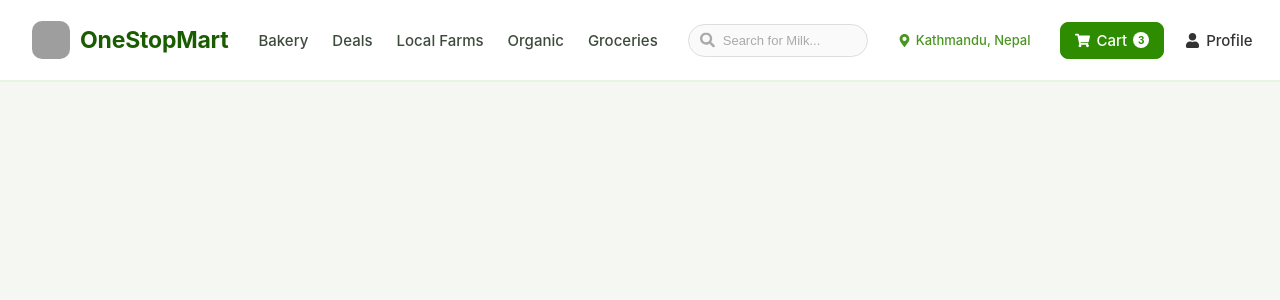
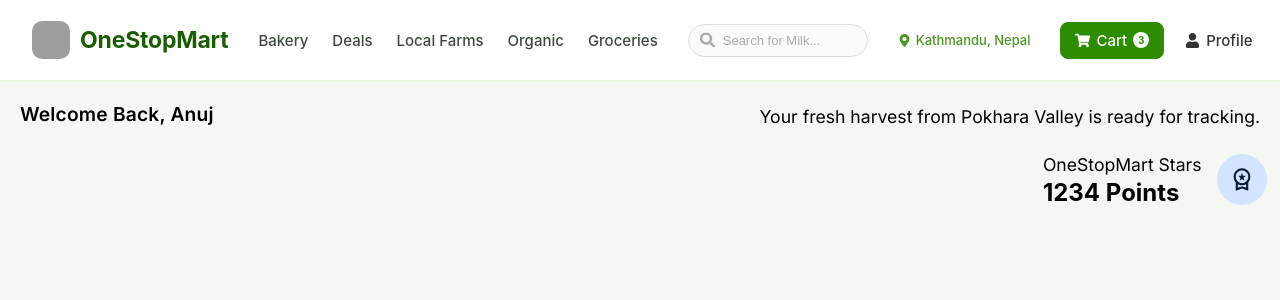
Before and after one commit to frosty-alt/OneStopMart, a React (Vite) app: page /home in a window 1280 px wide. Shown: the top 300 px of the page. Built offline with nearby package versions, Linux system fonts and the light colour scheme; grey boxes are pictures that could not be loaded.

Commit message:
UserLogin

```diff
--- a/src/Auth/OtpVerify.jsx
+++ b/src/Auth/OtpVerify.jsx
@@ -73,7 +73,7 @@ const OtpVerify = () => {
       );
       const data = await response.json();
       if (response.ok) {
-        navigate('/home');
+        navigate('/userlogin');
       } else {
         setError(data.message || 'Invalid OTP. Try again.');
       }
--- /dev/null
+++ b/src/Auth/userlogin.jsx
@@ -0,0 +1,64 @@
+import React from 'react'
+import { useState, useEffect } from 'react';
+import { useNavigate } from 'react-router-dom'
+const userlogin = () => {
+    const navigate = useNavigate()
+    const [loading, setLoading] = useState(false)
+    const [error, setError] = useState('')
+    const [name, setName] = useState('')
+
+
+    const Handlesubmit = async () => {
+        if (!name.trim()) {
+      setError('Please enter your name.');
+      return;
+    }
+    if (!/^[A-Za-z\s]+$/.test(name)) {
+      setError('Name can only contain letters and spaces.');
+      return;
+    }
+
+    setError('');
+    setLoading(true);
+   try {
+    const token = localStorage.getItem('token');
+    console.log('All localStorage:', {...localStorage});
+        console.log('All sessionStorage:', {...sessionStorage});
+    if (!token) {
+      throw new Error('User is not authenticated');
+    }
+  const response = await fetch(
+     'https://onestopmartbackend-eqe8hea0azegacdq.southeastasia-01.azurewebsites.net/auth/set-name',
+    {
+      method: 'POST',
+      headers: {
+        'Content-Type': 'application/json',
+      },
+      body: JSON.stringify({ name }),
+    }
+  );
+
+  if (!response.ok) {
+    throw new Error('Failed to set user name');
+  }
+
+  navigate('/home');
+} catch (error) {
+  console.error('Error Occurred:', error);
+}
+finally{
+  setLoading(false);
+}
+}
+
+  return (
+    <div className="userlogin">
+        <h3>User Login</h3>
+        <p>This is the user login page.</p>
+        <input type="text" placeholder="Enter your name" value={name} onChange={(e) => setName(e.target.value)} />
+        <button onClick={Handlesubmit }>Submit</button>
+    </div>
+  )
+}
+
+export default userlogin
--- /dev/null
+++ b/src/Home/Hero-section/IntroContainer.css
@@ -0,0 +1,30 @@
+.greeting {
+    display: flex;
+    align-items: center;
+    justify-content: space-between;
+    padding: 20px;
+    margin : 0;
+}
+
+.OSMStars {
+    display: flex;
+    align-items: center;
+    justify-content: flex-end;
+    gap: 15px;
+    width: 99%;
+}
+
+.text-content {
+    display: flex;
+    flex-direction: column;
+}
+
+.text-content p,
+.text-content h2 {
+    margin: 0;
+}
+
+.loyalty-badge {
+    width: 4%;
+    height: auto;
+}
--- /dev/null
+++ b/src/Home/Hero-section/IntroContainer.jsx
@@ -0,0 +1,23 @@
+import React from 'react'
+import './IntroContainer.css'
+import loyaltybadge from '../../assets/loyaltybadge.svg'
+const IntroContainer = (props) => {
+  return (
+    <div className="IntroContainer">
+        <div className="greeting">
+        <h3>Welcome Back, Anuj </h3>
+        <p>Your fresh harvest from Pokhara Valley is ready for tracking.</p>
+        </div>
+        <div className="OSMStars">
+            <div className="text-content">
+            <p>OneStopMart Stars</p>
+            <h2 className='points'>1234 Points</h2>
+               </div>
+            <img src={loyaltybadge} alt="Loyalty Badge" className="loyalty-badge" />
+        </div>
+
+    </div>
+  )
+}
+
+export default IntroContainer
--- /dev/null
+++ b/src/Home/Hero-section/RenderHero.jsx
@@ -0,0 +1,12 @@
+import IntroContainer from "./IntroContainer";
+ import React from 'react'
+
+ const RenderHero = () => {
+   return (
+     <div>
+       <IntroContainer />
+     </div>
+   )
+ }
+
+ export default RenderHero
--- a/src/Home/Home.jsx
+++ b/src/Home/Home.jsx
@@ -1,9 +1,11 @@
 import React from 'react'
 import Nav_bar from './Nav_bar'
+import RenderHero from './Hero-section/RenderHero'
 const Home = () => {
   return (
     <div>
     <Nav_bar/>
+    <RenderHero />
     </div>
   )
 }
```
Also changed, not shown: src/Auth/Auth.routes.jsx (+6 -2 lines), src/assets/Loyaltybadge.svg (added).
